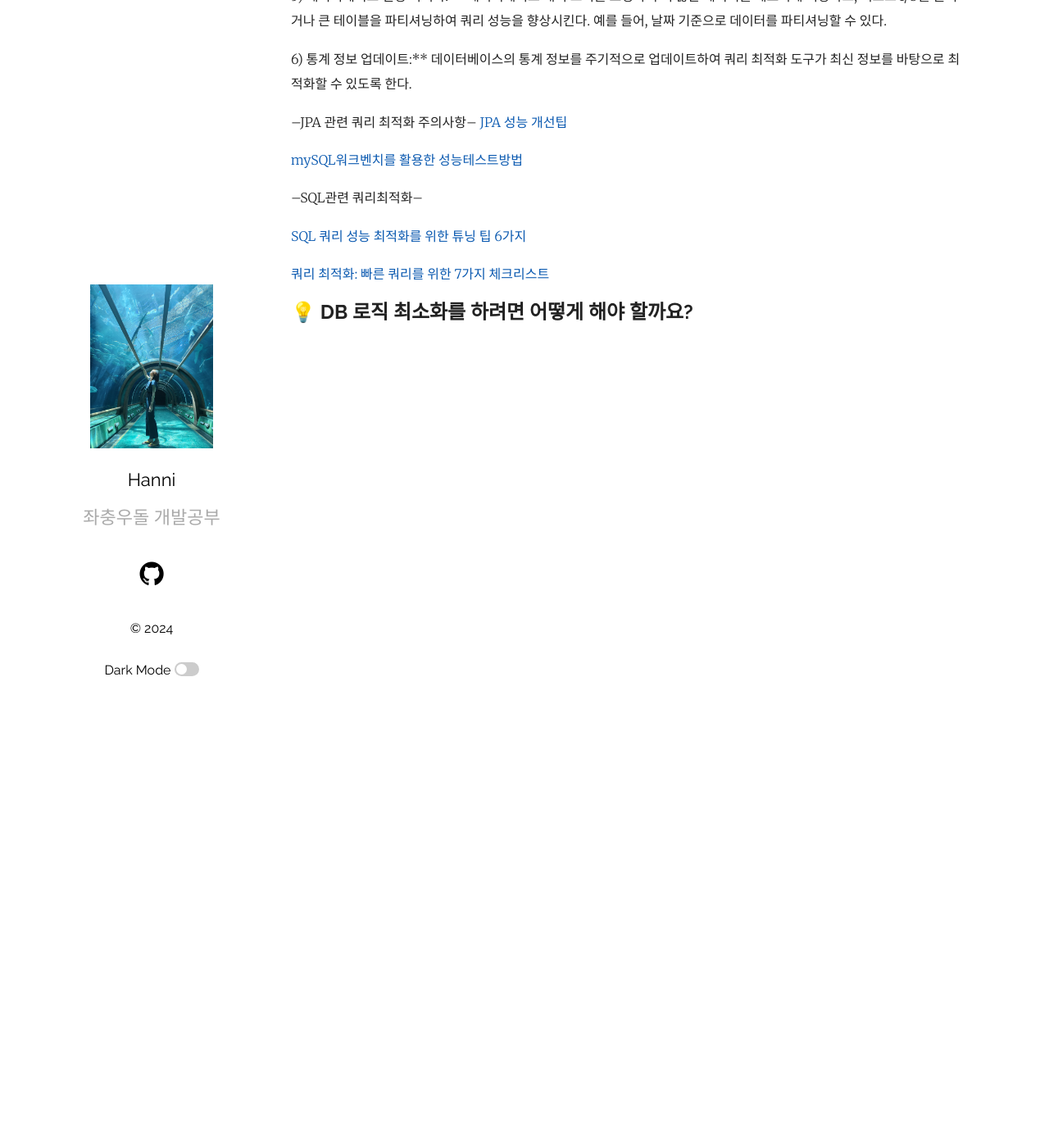
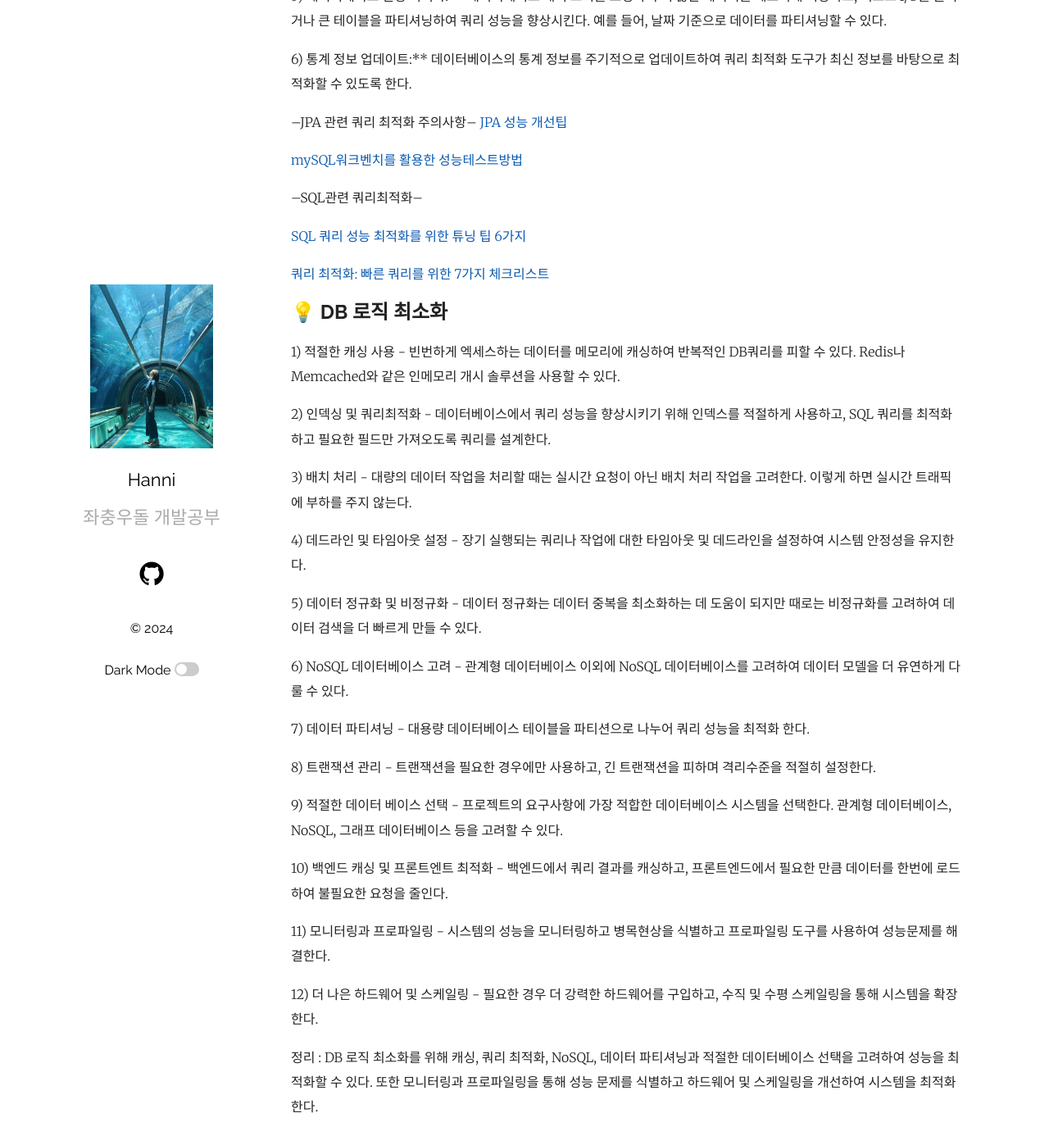
Before and after one commit to HaejungHan/HaejungHan.previous.blog, a Jekyll site: the page built from _posts/2024-08/2024-08-04-인덱스-쿼리최적화.markdown, in a window 1280 px wide and 1400 px high, scrolled down 1064 px. Shown: the top 1397 px of the window at 82% size. Built offline with Jekyll 4.4.1, drawn with Linux system fonts in a browser that asks for light colours.

Commit message:
20240804 TIL

```diff
--- a/_posts/2024-08/2024-08-04-인덱스-쿼리최적화.markdown
+++ b/_posts/2024-08/2024-08-04-인덱스-쿼리최적화.markdown
@@ -59,4 +59,30 @@ SELECT o.* FROM orders o JOIN customers c ON o.customer_id = c.id WHERE c.name =
 [쿼리 최적화: 빠른 쿼리를 위한 7가지 체크리스트](https://medium.com/watcha/%EC%BF%BC%EB%A6%AC-%EC%B5%9C%EC%A0%81%ED%99%94-%EC%B2%AB%EA%B1%B8%EC%9D%8C-%EB%B3%B4%EB%8B%A4-%EB%B9%A0%EB%A5%B8-%EC%BF%BC%EB%A6%AC%EB%A5%BC-%EC%9C%84%ED%95%9C-7%EA%B0%80%EC%A7%80-%EC%B2%B4%ED%81%AC-%EB%A6%AC%EC%8A%A4%ED%8A%B8-bafec9d2c073)
 
 
-## 💡 DB 로직 최소화를 하려면 어떻게 해야 할까요?
+## 💡 DB 로직 최소화
+
+1) 적절한 캐싱 사용 - 빈번하게 엑세스하는 데이터를 메모리에 캐싱하여 반복적인 DB쿼리를 피할 수 있다. Redis나 Memcached와 같은 인메모리 개시 솔루션을 사용할 수 있다.
+
+2) 인덱싱 및 쿼리최적화 - 데이터베이스에서 쿼리 성능을 향상시키기 위해 인덱스를 적절하게 사용하고, SQL 쿼리를 최적화하고 필요한 필드만 가져오도록 쿼리를 설계한다.
+
+3) 배치 처리 - 대량의 데이터 작업을 처리할 때는 실시간 요청이 아닌 배치 처리 작업을 고려한다. 이렇게 하면 실시간 트래픽에 부하를 주지 않는다.
+
+4) 데드라인 및 타임아웃 설정 - 장기 실행되는 쿼리나 작업에 대한 타임아웃 및 데드라인을 설정하여 시스템 안정성을 유지한다.
+
+5) 데이터 정규화 및 비정규화 - 데이터 정규화는 데이터 중복을 최소화하는 데 도움이 되지만 때로는 비정규화를 고려하여 데이터 검색을 더 빠르게 만들 수 있다.
+
+6) NoSQL 데이터베이스 고려 - 관계형 데이터베이스 이외에 NoSQL 데이터베이스를 고려하여 데이터 모델을 더 유연하게 다룰 수 있다.
+
+7) 데이터 파티셔닝 - 대용량 데이터베이스 테이블을 파티션으로 나누어 쿼리 성능을 최적화 한다.
+
+8) 트랜잭션 관리 - 트랜잭션을 필요한 경우에만 사용하고, 긴 트랜잭션을 피하며 격리수준을 적절히 설정한다.
+
+9) 적절한 데이터 베이스 선택 - 프로젝트의 요구사항에 가장 적합한 데이터베이스 시스템을 선택한다. 관계형 데이터베이스, NoSQL, 그래프 데이터베이스 등을 고려할 수 있다.
+
+10) 백엔드 캐싱 및 프론트엔트 최적화 - 백엔드에서 쿼리 결과를 캐싱하고, 프론트엔드에서 필요한 만큼 데이터를 한번에 로드하여 불필요한 요청을 줄인다.
+
+11) 모니터링과 프로파일링 - 시스템의 성능을 모니터링하고 병목현상을 식별하고 프로파일링 도구를 사용하여 성능문제를 해결한다.
+
+12) 더 나은 하드웨어 및 스케일링 - 필요한 경우 더 강력한 하드웨어를 구입하고, 수직 및 수평 스케일링을 통해 시스템을 확장한다.
+
+정리 : DB 로직 최소화를 위해 캐싱, 쿼리 최적화, NoSQL, 데이터 파티셔닝과 적절한 데이터베이스 선택을 고려하여 성능을 최적화할 수 있다. 또한 모니터링과 프로파일링을 통해 성능 문제를 식별하고 하드웨어 및 스케일링을 개선하여 시스템을 최적화 한다.
```
